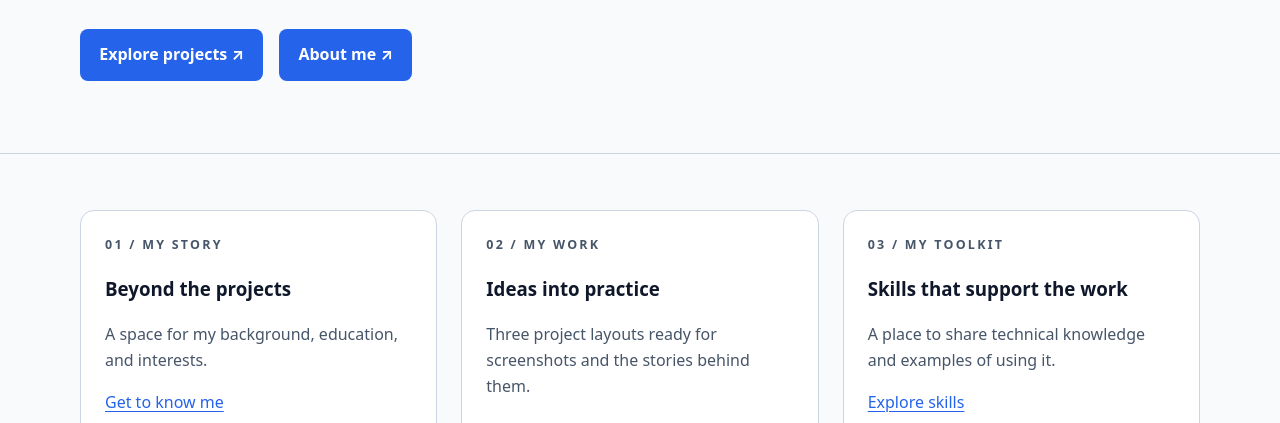
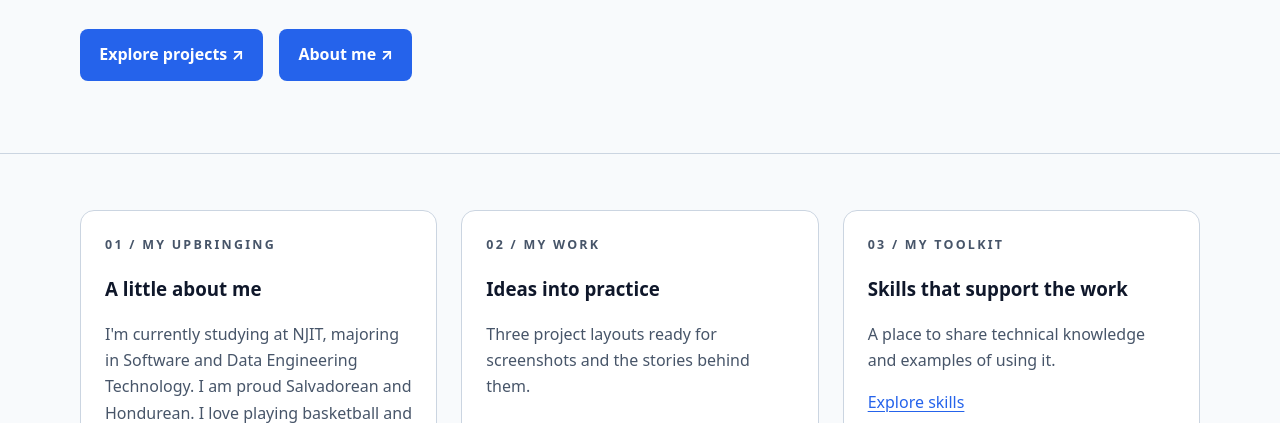
Before and after one commit to 0danilo/portfolio, a plain HTML site: page index.html in a window 1280 px wide. Shown: the part 377-800 px from the top of the page. Drawn offline with Linux system fonts and the light colour scheme.

Commit message:
Update home page upbringing introduction

```diff
--- a/index.html
+++ b/index.html
@@ -11,7 +11,7 @@
 <body>
 <a class="skip" href="#main">Skip to content</a>
 <header class="site-header"><div class="container header-inner"><a class="brand" href="index.html">Portfolio<span aria-hidden="true">.</span></a><button class="control menu-toggle" aria-controls="site-nav" aria-expanded="false" type="button">Menu</button><nav id="site-nav" aria-label="Main navigation"><a href="index.html" aria-current="page">Home</a><a href="about.html">About Me</a><a href="projects.html">Projects</a><a href="skills.html">Skills</a><a href="contact.html">Contact</a></nav><button class="control theme-toggle" type="button" aria-pressed="false" hidden>Dark mode</button></div></header>
-<main id="main" tabindex="-1"><section class="hero container"><p class="eyebrow">Personal portfolio</p><h1>A place for my work</h1><p class="lead">Welcome to my personal portfoilo, My name is Danilo Fuentes!</p><div class="actions"><a class="button" href="projects.html">Explore projects <span aria-hidden="true">↗</span></a><a class="button" href="about.html">About me <span aria-hidden="true">&#8599;</span></a></div></section><section class="section"><div class="container"><div class="grid"><article class="card"><div class="card-body"><p class="eyebrow">01 / My story</p><h3>Beyond the projects</h3><p>A space for my background, education, and interests.</p><a href="about.html">Get to know me</a></div></article><article class="card"><div class="card-body"><p class="eyebrow">02 / My work</p><h3>Ideas into practice</h3><p>Three project layouts ready for screenshots and the stories behind them.</p><a href="projects.html">Browse projects</a></div></article><article class="card"><div class="card-body"><p class="eyebrow">03 / My toolkit</p><h3>Skills that support the work</h3><p>A place to share technical knowledge and examples of using it.</p><a href="skills.html">Explore skills</a></div></article></div></div></section></main>
+<main id="main" tabindex="-1"><section class="hero container"><p class="eyebrow">Personal portfolio</p><h1>A place for my work</h1><p class="lead">Welcome to my personal portfoilo, My name is Danilo Fuentes!</p><div class="actions"><a class="button" href="projects.html">Explore projects <span aria-hidden="true">↗</span></a><a class="button" href="about.html">About me <span aria-hidden="true">&#8599;</span></a></div></section><section class="section"><div class="container"><div class="grid"><article class="card"><div class="card-body"><p class="eyebrow">01 / My Upbringing</p><h3>A little about me</h3><p>I'm currently studying at NJIT, majoring in Software and Data Engineering Technology. I am proud Salvadorean and Hondurean. I love playing basketball and playing video games in my free time.</p><a href="about.html">Get to know me</a></div></article><article class="card"><div class="card-body"><p class="eyebrow">02 / My work</p><h3>Ideas into practice</h3><p>Three project layouts ready for screenshots and the stories behind them.</p><a href="projects.html">Browse projects</a></div></article><article class="card"><div class="card-body"><p class="eyebrow">03 / My toolkit</p><h3>Skills that support the work</h3><p>A place to share technical knowledge and examples of using it.</p><a href="skills.html">Explore skills</a></div></article></div></div></section></main>
 <footer class="site-footer"><div class="container footer-inner"><p>Personal portfolio</p><a href="contact.html">Get in touch</a></div></footer>
 </body>
 </html>
```
